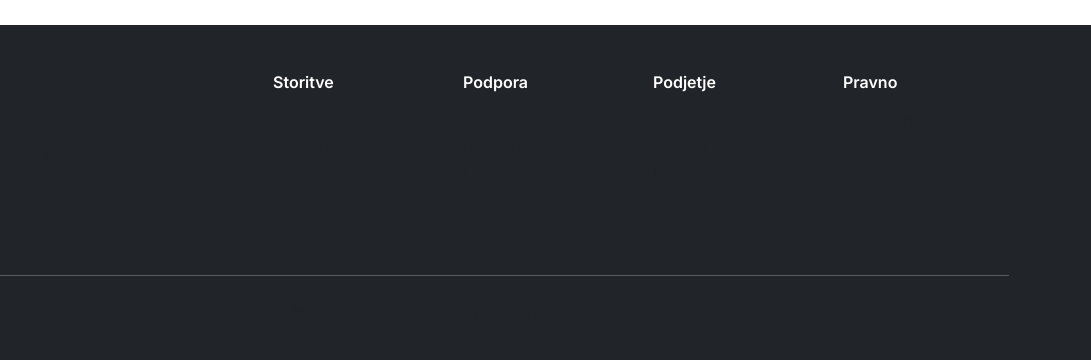
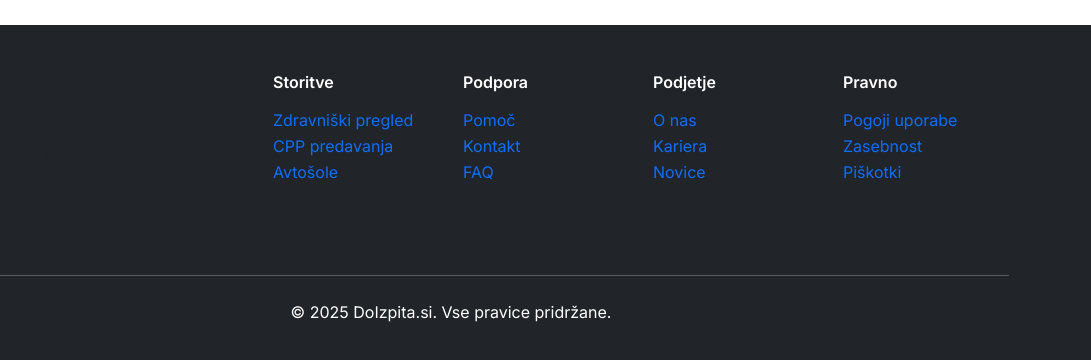
Before and after one commit to radov02/doizpita.si, a website: page FAQ.html in a window 1280 px wide. Shown: the part 2801-3161 px from the top of the page, 189-1280 px from the left. Drawn offline with nearby package versions, Linux system fonts and the light colour scheme.

Commit message:
Odstranjen "text-muted" class v footerjih

```diff
--- a/FAQ.html
+++ b/FAQ.html
@@ -690,9 +690,9 @@
                     <h3 class="h6 fw-semibold mb-3">Storitve</h3>
                     <nav aria-label="Storitve">
                         <ul class="list-unstyled">
-                            <li><a href="zdravniski-pregled.html" class="text-muted text-decoration-none">Zdravniški pregled</a></li>
-                            <li><a href="CPP-predavanja.html" class="text-muted text-decoration-none">CPP predavanja</a></li>
-                            <li><a href="avtosole-seznam.html" class="text-muted text-decoration-none">Avtošole</a></li>
+                            <li><a href="zdravniski-pregled.html" class="text-decoration-none">Zdravniški pregled</a></li>
+                            <li><a href="CPP-predavanja.html" class="text-decoration-none">CPP predavanja</a></li>
+                            <li><a href="avtosole-seznam.html" class="text-decoration-none">Avtošole</a></li>
                         </ul>
                     </nav>
                 </div>
@@ -700,9 +700,9 @@
                     <h3 class="h6 fw-semibold mb-3">Podpora</h3>
                     <nav aria-label="Podpora">
                         <ul class="list-unstyled">
-                            <li><a href="pomoc.html" class="text-muted text-decoration-none">Pomoč</a></li>
-                            <li><a href="#" class="text-muted text-decoration-none">Kontakt</a></li>
-                            <li><a href="FAQ.html" class="text-muted text-decoration-none">FAQ</a></li>
+                            <li><a href="pomoc.html" class="text-decoration-none">Pomoč</a></li>
+                            <li><a href="#" class="text-decoration-none">Kontakt</a></li>
+                            <li><a href="FAQ.html" class="text-decoration-none">FAQ</a></li>
                         </ul>
                     </nav>
                 </div>
@@ -710,9 +710,9 @@
                     <h3 class="h6 fw-semibold mb-3">Podjetje</h3>
                     <nav aria-label="O podjetju">
                         <ul class="list-unstyled">
-                            <li><a href="o-nas.html" class="text-muted text-decoration-none">O nas</a></li>
-                            <li><a href="#" class="text-muted text-decoration-none">Kariera</a></li>
-                            <li><a href="novice.html" class="text-muted text-decoration-none">Novice</a></li>
+                            <li><a href="o-nas.html" class="text-decoration-none">O nas</a></li>
+                            <li><a href="#" class="text-decoration-none">Kariera</a></li>
+                            <li><a href="novice.html" class="text-decoration-none">Novice</a></li>
                         </ul>
                     </nav>
                 </div>
@@ -720,15 +720,15 @@
                     <h3 class="h6 fw-semibold mb-3">Pravno</h3>
                     <nav aria-label="Pravno">
                         <ul class="list-unstyled">
-                            <li><a href="#" class="text-muted text-decoration-none">Pogoji uporabe</a></li>
-                            <li><a href="#" class="text-muted text-decoration-none">Zasebnost</a></li>
-                            <li><a href="#" class="text-muted text-decoration-none">Piškotki</a></li>
+                            <li><a href="#" class="text-decoration-none">Pogoji uporabe</a></li>
+                            <li><a href="#" class="text-decoration-none">Zasebnost</a></li>
+                            <li><a href="#" class="text-decoration-none">Piškotki</a></li>
                         </ul>
                     </nav>
                 </div>
             </div>
             <hr class="my-4">
-            <div class="text-center text-muted">
+            <div class="text-center">
                 <p>&copy; 2025 DoIzpita.si. Vse pravice pridržane.</p>
             </div>
         </div>
```
Also changed, not shown: index.html (+13 -13 lines).
